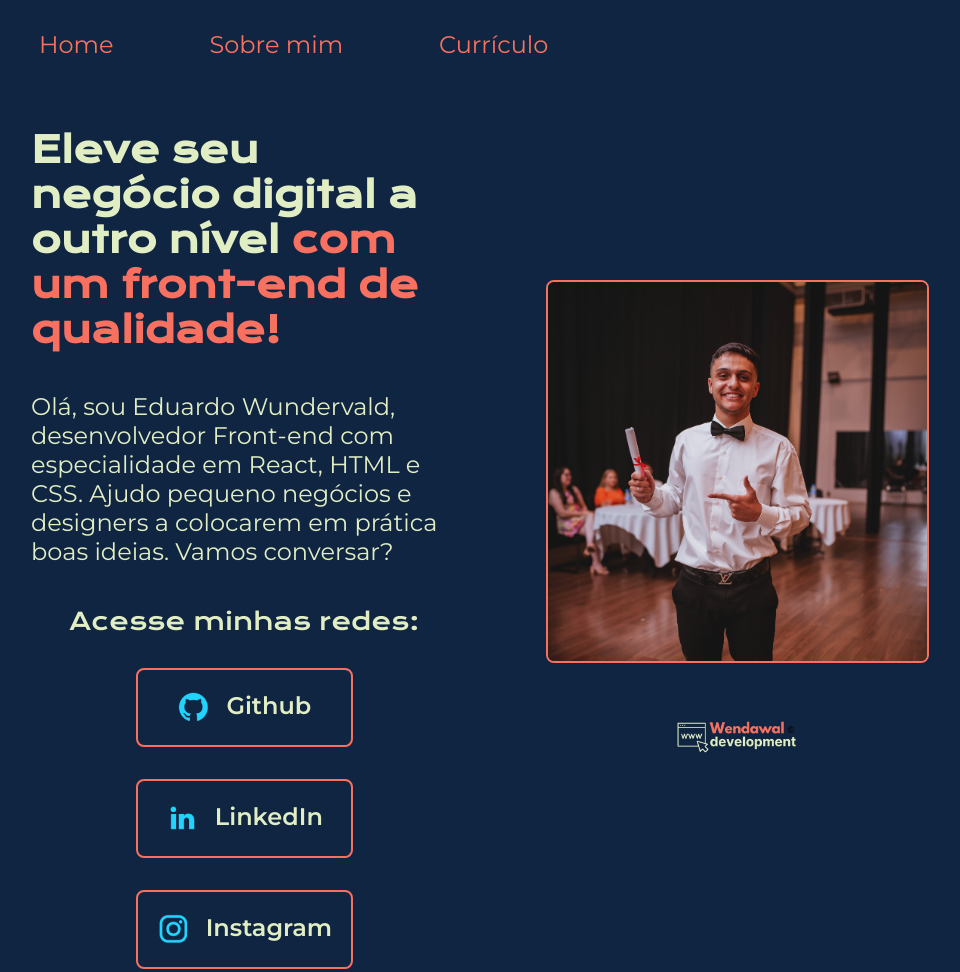
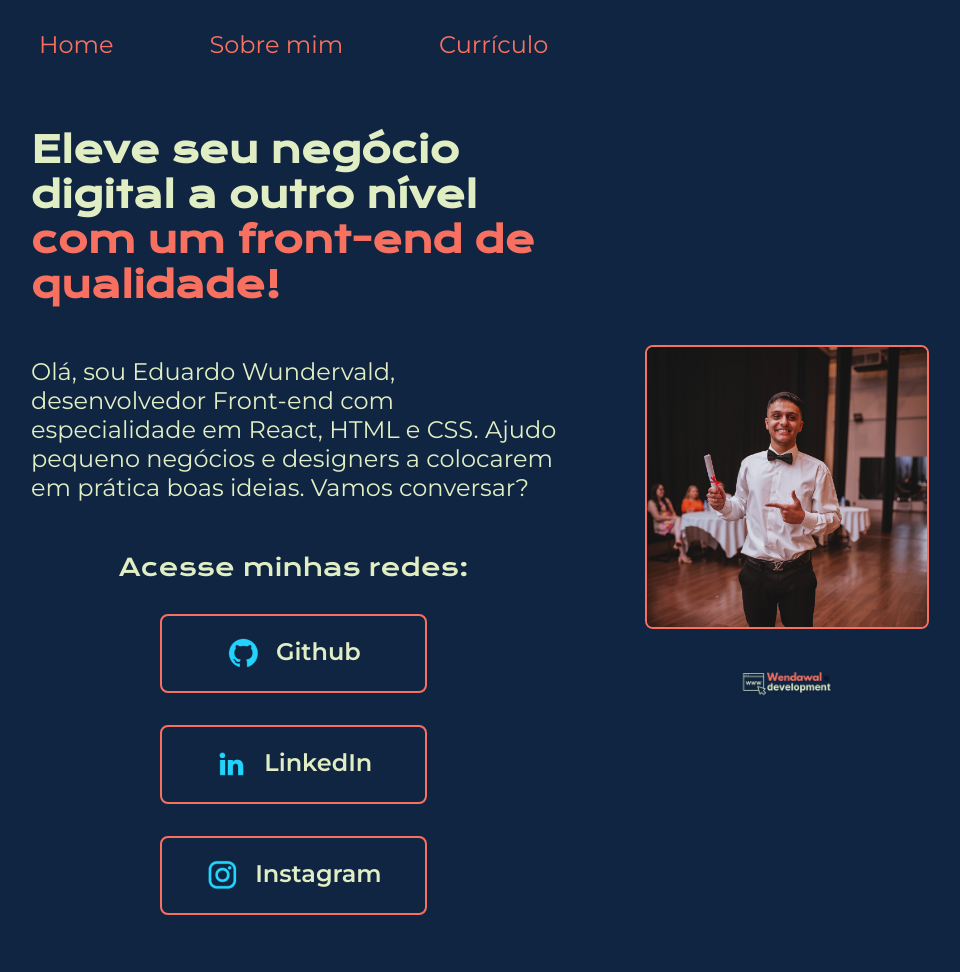
Before and after one commit to Wendawal-Development/Wendawal_Dev, a plain HTML site: page index.html in a window 1280 px wide. Shown: the top 972 px of the page, without its empty margins (161-1121 px from the left). Drawn offline with nearby package versions, Linux system fonts and the light colour scheme.

Commit message:
Atualização de redimensionamento

```diff
--- a/styles/style.css
+++ b/styles/style.css
@@ -60,10 +60,10 @@ body{
     gap: 90px;
 }
 .apresentacao__conteudo{
-    width: 90%;
+    width: 150%;
     display: flex;
     flex-direction: column;
-    gap: 40px;
+    gap: 50px;
 }
 .apresentacao__conteudo__titulo{
     font-size: 2.25rem;
@@ -129,6 +129,7 @@ body{
     flex-direction: column;
     align-items: center;
     width: 80%;
+    padding: 5% 0% 0% 0%;
 }
 .apresentacao__imagem{
     width: 100%;
```
